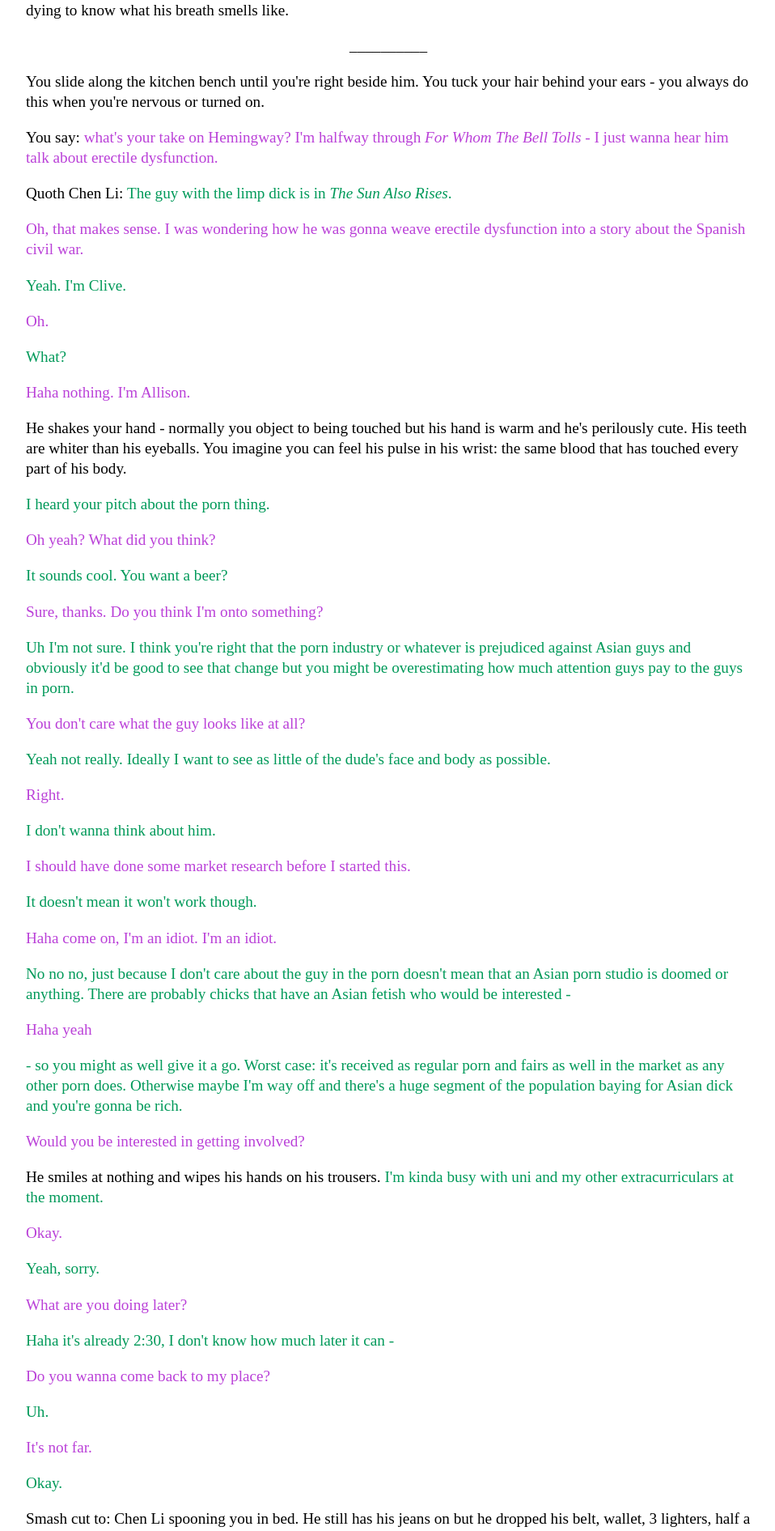
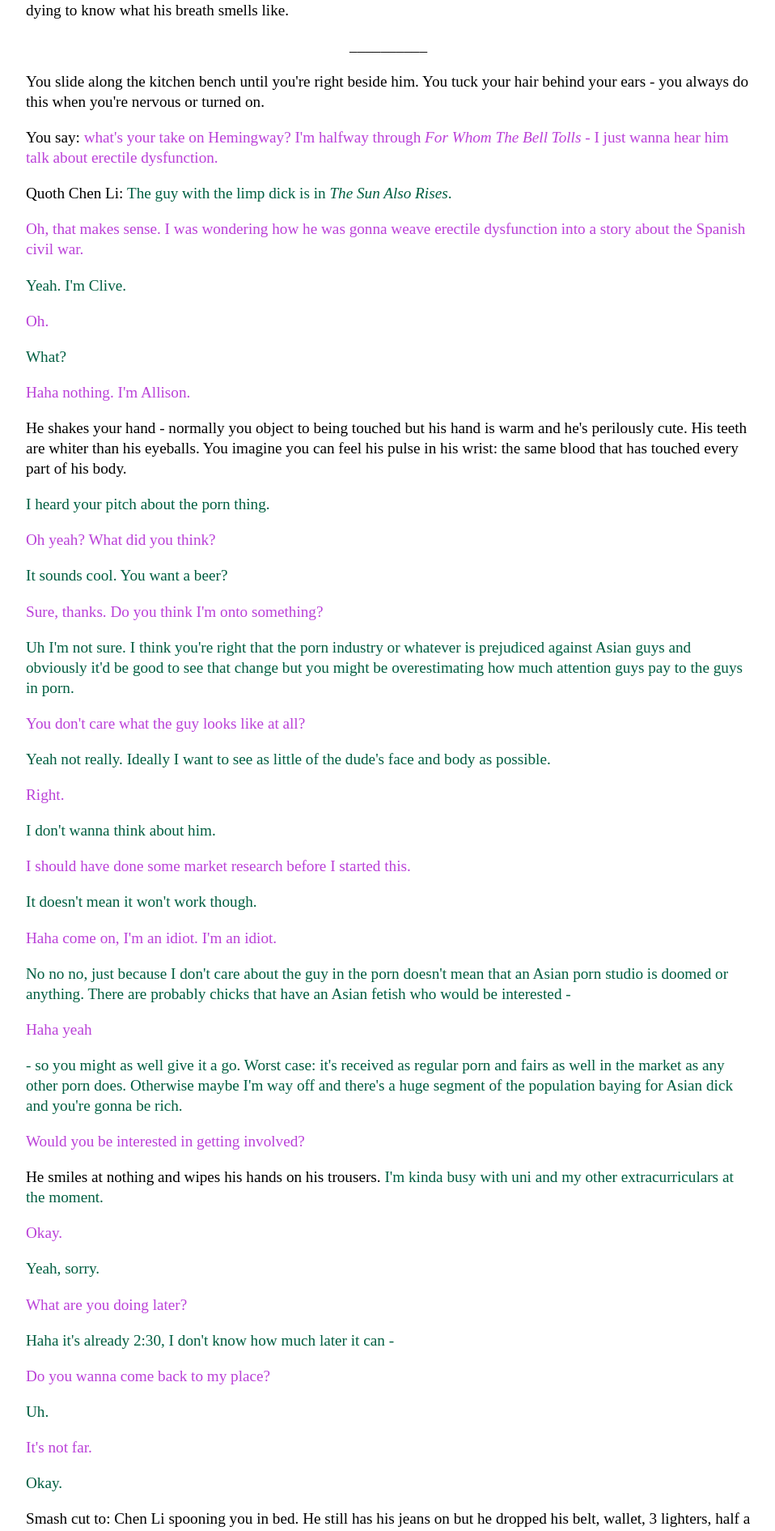
Before and after one commit to Pinelife/pinelife.github.io, a Jekyll site: the page built from Hellhole/Room6.html, in a window 1280 px wide. Shown: the part 470-2361 px from the top of the page at 81% size, without its empty margins (160-1118 px from the left). Built offline with Jekyll 4.4.1, drawn with Linux system fonts in a browser that asks for light colours.

Commit message:
Update main.css

```diff
--- a/css/main.css
+++ b/css/main.css
@@ -11,7 +11,7 @@ color: #33cccc;
 }
 
 .chen {
-color: #019959;
+color: #015e41;
  }
 
 body {
```
